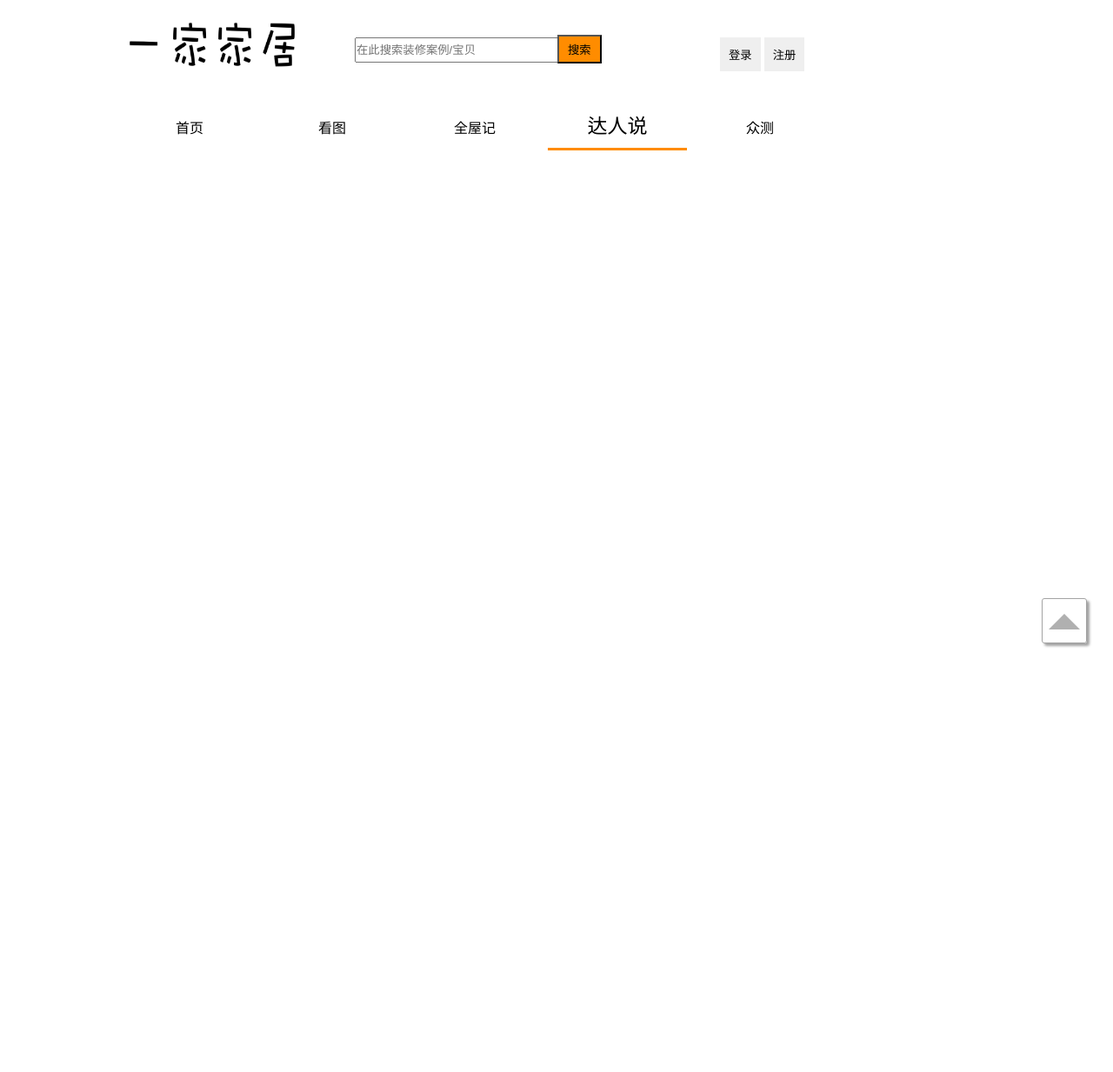
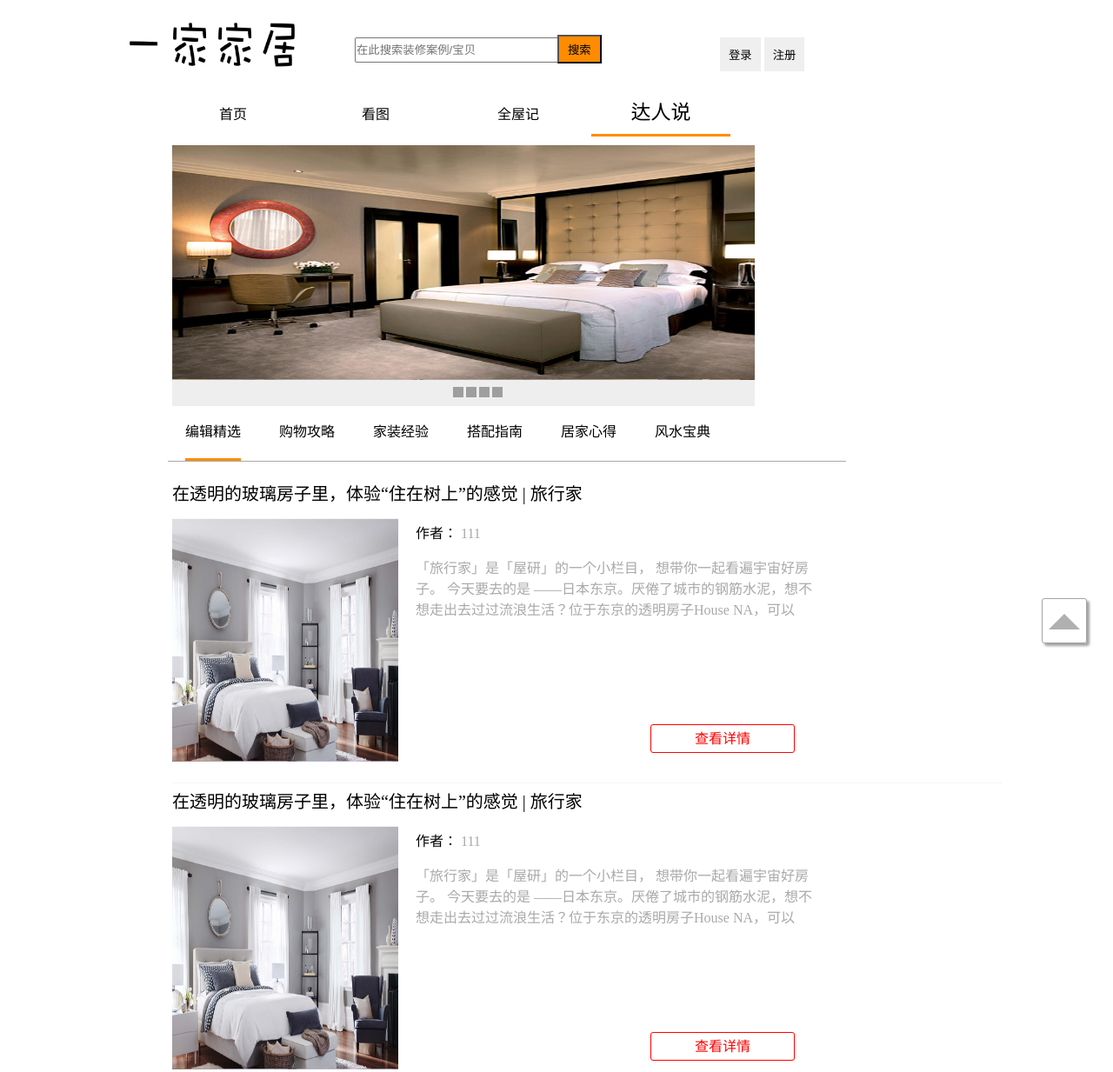
Before and after one commit to mistery-li/yijia, a plain HTML site: page say.html in a window 1280 px wide. Shown: the top 1233 px of the page at 87% size. Before the commit the page ends 800 px from the top, so only its background shows below. Drawn offline with Linux system fonts and the light colour scheme; grey boxes are pictures that could not be loaded.

Commit message:
达人说页面

```diff
--- a/index.css
+++ b/index.css
@@ -102,6 +102,7 @@ body {
 .nav {
 	list-style-type: none;
 	padding: 10px;
+	margin: 0 50px;
 	width: 100%;
 }
 
--- /dev/null
+++ b/js/say.js
@@ -0,0 +1,51 @@
+$(document).ready(function (){
+  var imagebox=$(".say-carousel").children('.say-imgbox')[0],//获得图片容器
+  icobox=$(".say-carousel").children('.idxbox')[0],//获得图标容器
+  ico=$(icobox).children('span'),//获得图标数组
+  imagenum=$(imagebox).children().size(),//获得图片数量
+  imageboxWidth=$(imagebox).width(),//获得图片容器的宽度
+  imagewidth=imageboxWidth*imagenum,//获得图片的总宽度
+  activeID = parseInt($($(icobox).children(".active")[0] ).attr("rel")),//获得激活的图标ID
+  nextID=0,//下一个图标的ID
+  intervalID,//setInterval()函数的ID
+  delaytime=4000,//延迟的时间
+  speed=700;//执行速度
+    $(imagebox).css({'width' : imagewidth + "px"});
+
+  var rotate=function(clickID) { //图片滑动函数
+    if (clickID+1){
+      nextID=clickID;
+    }else{
+      nextID=(activeID+1)%4;
+    };
+    $(ico[activeID]).removeClass('active');
+    $(ico[nextID]).addClass('active');
+    $(imagebox).animate({left:"-"+nextID*imageboxWidth+"px"}, speed);//jQuery中的animate函数
+    activeID=nextID;
+  }
+
+  intervalID=setInterval(rotate,delaytime);//循环函数
+  $.each(ico, function(index, val) {
+    $(this).click(function(event) {
+      clearInterval(intervalID);//清楚之前的定时任务
+       var clickID = index;
+       rotate(clickID);//运行一次带参数的rotate函数
+       intervalID = setInterval(rotate,delaytime);
+    });
+  });
+
+  var filterList = $('.filter').children("li").children('a');
+		var filterChange = function (clickId) {
+			var clicked = $('.filter').children('li').children('a');
+			$(clicked[clickId]).addClass('clicked');
+
+		}
+		$.each(filterList, function (index, val) {
+			$(this).click(function (event) {
+				var clickId = index;
+				$(filterList).removeClass('clicked');
+				filterChange(clickId);
+
+			})
+		})
+})
--- /dev/null
+++ b/say.css
@@ -0,0 +1,139 @@
+.say-carousel {
+	position: relative;
+	height: 300px;
+	width: 670px;
+	overflow: hidden;
+  background-color: #eee;
+  margin-left: 70px;
+}
+
+.say-imgbox {
+	position: relative;
+	height: 270px;
+	width: 670px;
+	top: 0;
+	left: 5px;
+	overflow: hidden;
+}
+
+.say-imgbox img {
+	display: block;
+	width: 670px;
+	height: 270px;
+	float: left;
+}
+
+.idxbox {
+	position: absolute;
+	border: none;
+	width: 120px;
+	height: 12px;
+	left: 320px;
+	bottom: 10px;
+	text-align: center;
+	line-height: 40px;
+	overflow: hidden;
+}
+
+.idxbox span {
+	background: url("http://www.itxueyuan.org/uploads/javascript/demo/lunbo/zuoyou_title/images/ico.png") 0px 0px no-repeat;
+	width: 12px;
+	height: 12px;
+	cursor: pointer;
+	float: left;
+	margin-left: 3px;
+}
+
+.idxbox span.active {
+	background: url("http://www.itxueyuan.org/uploads/javascript/demo/lunbo/zuoyou_title/images/ico.png") 0px -12px no-repeat;
+	cursor: default;
+}
+
+#filter-box {
+  margin-left: 65px;
+  width: 780px;
+}
+
+.filter {
+  list-style-type: none;
+  border-bottom: 1px solid #a9a9a9;
+  padding-left: 0px;
+}
+
+.filter li {
+  display: inline-block;
+  padding: 0 20px;
+}
+
+.filter a {
+	display: block;
+	text-decoration: none;
+	color: black;
+  text-align: center;
+  padding-bottom: 20px;
+}
+
+.clicked {
+  border-bottom: 3px solid #FF8C00;
+}
+
+.filter a:hover {
+  border-bottom: 3px solid #FF8C00;
+  color: #FF8C00;
+}
+
+.say {
+  margin-left: 70px;
+  border-bottom: 1px solid #f5f5f5;
+}
+.say-info {
+  height: 280px;
+}
+.say-title {
+  font-size: 20px;
+  padding: 5px 0 15px 0;
+}
+.say-title a {
+  text-decoration: none;
+  color: black;
+}
+.say-title a:hover {
+  color: #FF8C00;
+}
+.say-info img {
+  width: 260px;
+  height: 280px;
+}
+.say-user {
+  position: relative;
+  left: 280px;
+  bottom: 280px;
+}
+.say-username {
+  color: #a9a9a9;
+}
+.desc {
+  color: #a9a9a9;
+  display: -webkit-box;
+	-webkit-line-clamp: 3;
+  -webkit-box-orient: vertical;
+  overflow: hidden;
+  width: 460px;
+}
+
+.btn-lookinfo a{
+  position: relative;
+  left: 550px;
+  bottom: 40px;
+  border: 1px solid red;
+  color: red;
+  background: #fff;
+  padding: 7px 50px;
+  font-size: 16px;
+  border-radius: 3px;
+  text-decoration: none;
+}
+.btn-lookinfo a:hover {
+  background: red;
+  color: #fff;
+}
--- a/say.html
+++ b/say.html
@@ -1,5 +1,6 @@
 <!DOCTYPE html>
 <html lang="en">
+
 <head>
   <meta charset="UTF-8">
   <meta name="viewport" content="width=device-width, initial-scale=1.0">
@@ -8,18 +9,21 @@
   <script src="./js/index.js"></script>
   <script src="./js/login.js"></script>
   <script src="./js/register.js"></script>
+  <script src="./js/say.js"></script>
 
   <link rel="stylesheet" href="./index.css">
   <link rel="stylesheet" href="./login.css">
+  <link rel="stylesheet" href="./say.css">
   <title>一家家居</title>
 </head>
+
 <body>
   <header id="header">
     <div class="logo">
       <img src="./images/logo.png" />
     </div>
     <div class="search">
-      <input placeholder="在此搜索装修案例/宝贝"/>
+      <input placeholder="在此搜索装修案例/宝贝" />
       <button class="btn-search">搜索</button>
     </div>
     <div class="header-right">
@@ -31,19 +35,121 @@
   </header>
   <nav id="nav-box">
     <ul class="nav">
-      <li><a href="./index.html">首页</a></li>
-      <li data='1'><a href="./look.html">看图</a></li>
-      <li data="2"><a href="./house.html">全屋记</a></li>
-      <li data="3"><a href="./say.html" class="active">达人说</a></li>
-      <li data="4"><a href="./intest.html">众测</a></li>
+      <li>
+        <a href="./index.html">首页</a>
+      </li>
+      <li data='1'>
+        <a href="./look.html">看图</a>
+      </li>
+      <li data="2">
+        <a href="./house.html">全屋记</a>
+      </li>
+      <li data="3">
+        <a href="./say.html" class="active">达人说</a>
+      </li>
     </ul>
   </nav>
   <div>
-    <!-- 图片无限加载 -->
+    <div class="say-carousel">
+      <div class="say-imgbox">
+        <img src="./images/say1.jpg" />
+        <img src="./images/say2.jpg" />
+        <img src="./images/lunbo3.jpg" />
+        <img src="./images/lunbo4.jpg" />
+      </div>
+      <div class="idxbox">
+        <span rel="0" class="active">0</span>
+        <span rel="1">1</span>
+        <span rel="2">2</span>
+        <span rel="3">3</span>
+      </div>
+    </div>
+    <nav id="filter-box">
+      <ul class="filter">
+        <li>
+          <a href="#" class="clicked">编辑精选</a>
+        </li>
+        <li data='1'>
+          <a href="#">购物攻略</a>
+        </li>
+        <li data="2">
+          <a href="#">家装经验</a>
+        </li>
+        <li data="3">
+          <a href="#">搭配指南</a>
+        </li>
+        <li data="4">
+          <a href="#">居家心得</a>
+        </li>
+        <li data="5">
+          <a href="#">风水宝典</a>
+        </li>
+      </ul>
+    </nav>
+    <div class="say">
+      <div class="say-title">
+        <a href="#">在透明的玻璃房子里，体验“住在树上”的感觉 | 旅行家</a>
+      </div>
+      <div class="say-info">
+        <img src="./images/say1.jpg" />
+        <div class="say-user">
+          <span>作者：</span>
+          <span class="say-username">111</span>
+          <p class="desc">「旅行家」是「屋研」的一个小栏目， 想带你一起看遍宇宙好房子。 今天要去的是 ——日本东京。厌倦了城市的钢筋水泥，想不想走出去过过流浪生活？位于东京的透明房子House NA，可以</p>
 
+        </div>
+      </div>
+        <div class="btn-lookinfo"><a href="#">查看详情</a></div>
+    </div>
+    <div class="say">
+      <div class="say-title">
+        <a href="#">在透明的玻璃房子里，体验“住在树上”的感觉 | 旅行家</a>
+      </div>
+      <div class="say-info">
+        <img src="./images/say1.jpg" />
+        <div class="say-user">
+          <span>作者：</span>
+          <span class="say-username">111</span>
+          <p class="desc">「旅行家」是「屋研」的一个小栏目， 想带你一起看遍宇宙好房子。 今天要去的是 ——日本东京。厌倦了城市的钢筋水泥，想不想走出去过过流浪生活？位于东京的透明房子House NA，可以</p>
+
+        </div>
+      </div>
+        <div class="btn-lookinfo"><a href="#">查看详情</a></div>
+    </div>
+    <div class="say">
+      <div class="say-title">
+        <a href="#">花小钱来的高级感，ins网红拍照必备这10样宝贝</a>
+      </div>
+      <div class="say-info">
+        <img src="./images/say1.jpg" />
+        <div class="say-user">
+          <span>作者：</span>
+          <span class="say-username">简二家</span>
+          <p class="desc">没养死过琴叶榕的人不足以聊园艺//转眼四月，又来到了交配…春回大地的季节。二姑娘刷着ins上的春意盎然，完全按耐不住想养植物的双手。△家里要好看，就得带点绿~一年之计在于春，面对姿态百</p>
+
+        </div>
+      </div>
+        <div class="btn-lookinfo"><a href="#">查看详情</a></div>
+    </div>
+    <div class="say">
+      <div class="say-title">
+        <a href="#">在透明的玻璃房子里，体验“住在树上”的感觉 | 旅行家</a>
+      </div>
+      <div class="say-info">
+        <img src="./images/say1.jpg" />
+        <div class="say-user">
+          <span>作者：</span>
+          <span class="say-username">111</span>
+          <p class="desc">「旅行家」是「屋研」的一个小栏目， 想带你一起看遍宇宙好房子。 今天要去的是 ——日本东京。厌倦了城市的钢筋水泥，想不想走出去过过流浪生活？位于东京的透明房子House NA，可以</p>
+
+        </div>
+      </div>
+        <div class="btn-lookinfo"><a href="#">查看详情</a></div>
+    </div>
   </div>
   <div class="go-top">
     <div class="top"></div>
   </div>
 </body>
+
 </html>
```
Also changed, not shown: house.html (+0 -3 lines), index.html (+0 -3 lines), intest.html (deleted, +0 -46 lines), look.html (+0 -3 lines), images/say1.jpg (added), images/say2.jpg (added). Lines whose indentation alone changed are shown as unchanged.
